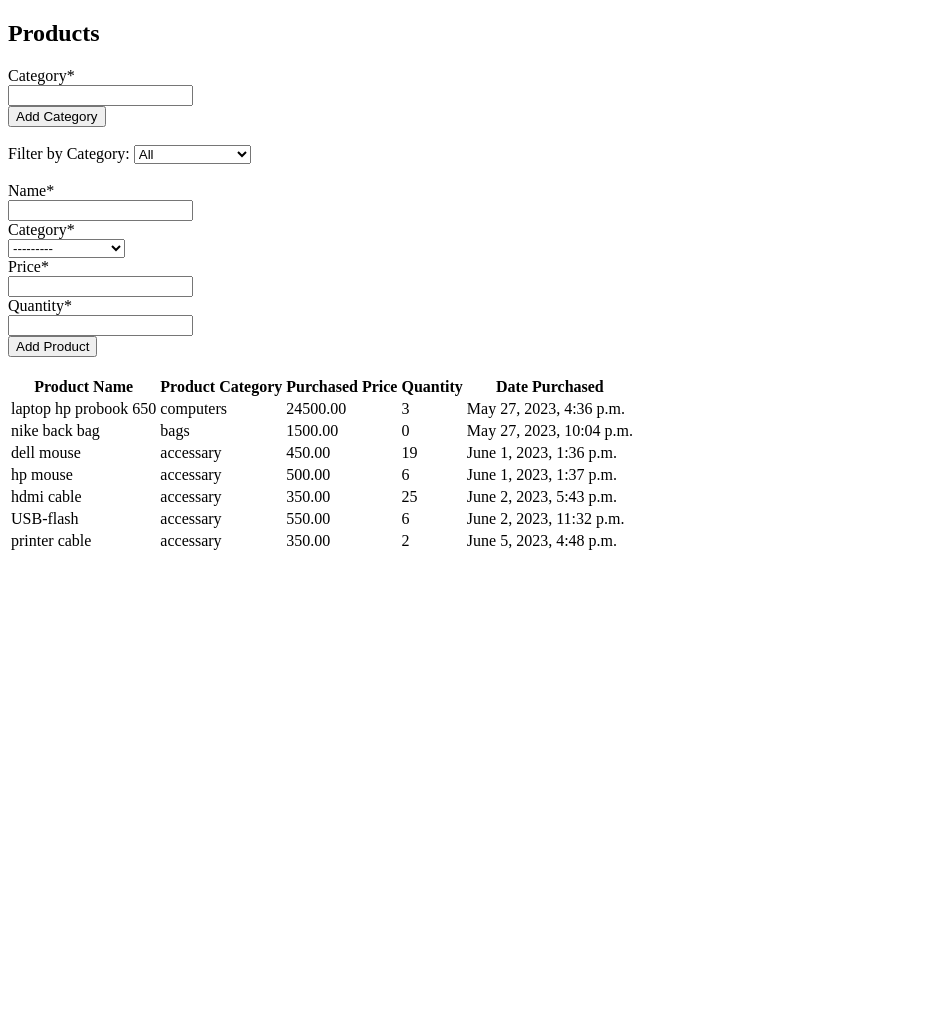
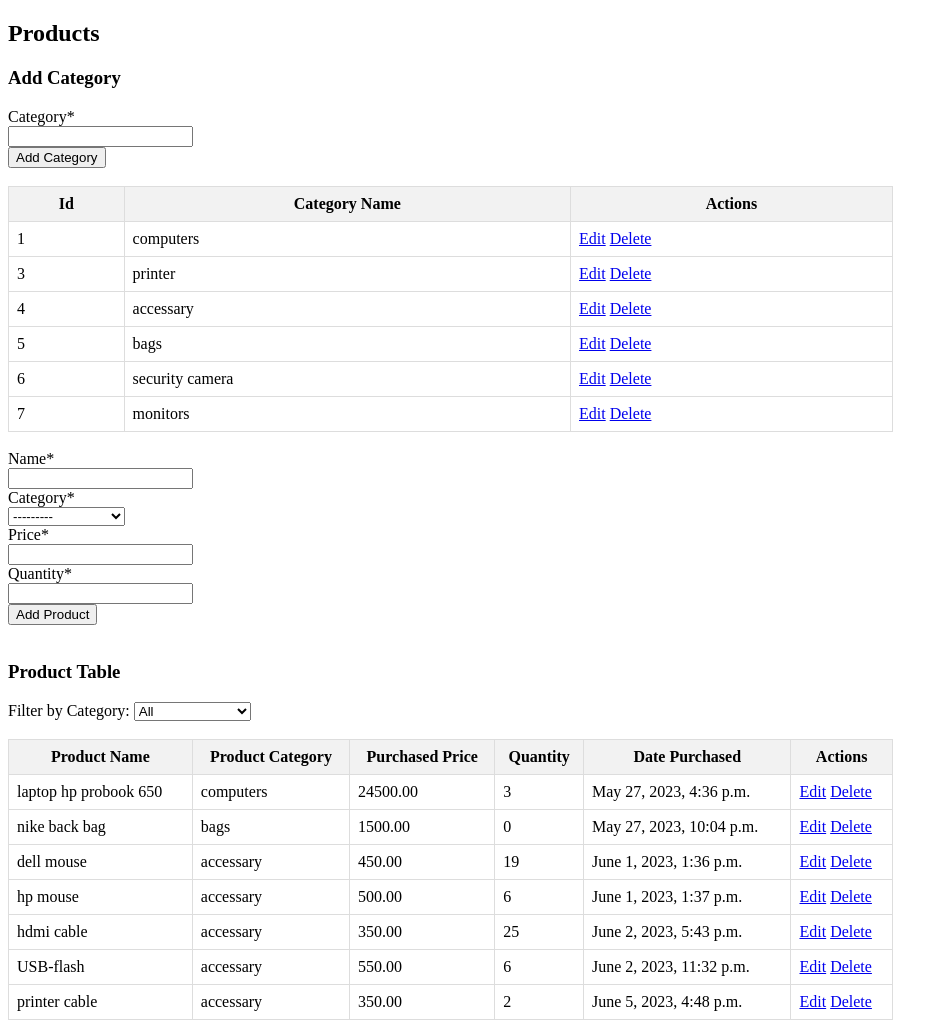
Before and after one commit to Mickykore/Web_Based_Inventory_managment, a Django app: page /product/ in a window 1280 px wide. Shown: the whole page, without its empty margins (0-948 px from the left). Before the commit the page ends 550 px from the top, so only its background shows below. Run offline with Django 4.2, Linux system fonts and the light colour scheme; a user stored in the database is signed in; data comes from the database, SQL or seed files in the repository; both versions use the stored data as it was after the commit; some libraries are stand-ins or nearby versions.

Commit message:
complete CRUD functionality

```diff
--- a/Inventory_managment/dashboard/templates/dashboard/product.html
+++ b/Inventory_managment/dashboard/templates/dashboard/product.html
@@ -1,4 +1,5 @@
 {% load crispy_forms_tags %}
+{% load static %}
 <!DOCTYPE html>
 <html lang="en">
 <head>
@@ -14,15 +15,44 @@
             form.submit();
         }
     </script>
+    <link rel="stylesheet" type="text/css" href="{% static 'dashboard/styles.css' %}">
 </head>
 <body>
     <h2>Products</h2>
+    <h3>Add Category</h3>
     <form method="POST">
         {% csrf_token %}
         {{ add_categories|crispy }}
         <button type="submit">Add Category</button>
     </form>
     <br>
+    <table>
+        <tr>
+            <th>Id</th>
+            <th>Category Name</th>
+            <th>Actions</th>
+        </tr>
+        {% for category in categories %}
+        <tr>
+            <td>{{ category.id }}</td>
+            <td>{{ category.category }}</td>
+            <td>
+                <a class="btn btn-info btn-sm mr-2"
+                    href="{% url 'dashboard-update_category' category.id %}">Edit</a>
+                <a class="btn btn-danger btn-sm ml-2"
+                    href="{% url 'dashboard-delete_category' category.id %}">Delete</a>
+            </td>
+        </tr>
+        {% endfor %}
+    </table>
+    <br>
+    <form method="POST">
+        {% csrf_token %}
+        {{ form|crispy }}
+        <button type="submit">Add Product</button>
+    </form>
+    <br>
+    <h3>Product Table</h3>
     <form id="filter-form" method="GET">
         {% csrf_token %}
         <label for="category">Filter by Category:</label>
@@ -37,12 +67,6 @@
         </select>
     </form>
     <br>
-    <form method="POST">
-        {% csrf_token %}
-        {{ form|crispy }}
-        <button type="submit">Add Product</button>
-    </form>
-    <br>
     <table>
         <tr>
             <th>Product Name</th>
@@ -50,6 +74,7 @@
             <th>Purchased Price</th>
             <th>Quantity</th>
             <th>Date Purchased</th>
+            <th>Actions</th>
         </tr>
         {% for product in products %}
         <tr>
@@ -58,6 +83,12 @@
             <td>{{ product.price }}</td>
             <td>{{ product.quantity }}</td>
             <td>{{ product.date_purchased }}</td>
+            <td>
+                <a class="btn btn-info btn-sm mr-2"
+                    href="{% url 'dashboard-update_product' product.id %}">Edit</a>
+                <a class="btn btn-danger btn-sm ml-2"
+                    href="{% url 'dashboard-delete_product' product.id %}">Delete</a>
+            </td>
         </tr>
         {% endfor %}
     </table>
--- a/Inventory_managment/dashboard/templates/dashboard/report.html
+++ b/Inventory_managment/dashboard/templates/dashboard/report.html
@@ -24,6 +24,7 @@
 </form>
 
     <h2>Daily Sales</h2>
+    <p>{{ daily_sales.0.sale_date}}</p>
     <table>
         <tr>
             <th>Product Name</th>
@@ -67,6 +68,7 @@
     </table>
     <br>
     <h2>Weekly Sales</h2>
+    <p>From {{ weekly_sales.0.sale_date}} - </p>
     <table>
         <tr>
             <th>Product Name</th>
@@ -110,6 +112,7 @@
     </table>
     <br>
     <h2>Monthly Sales</h2>
+    <p>{{ monthly_sales.0.sale_date|date:"F" }}</p>
     <table>
         <tr>
             <th>Product Name</th>
@@ -154,6 +157,7 @@
 
     <br>
     <h2>Yearly Sales</h2>
+    <p>{{ yearly_sales.0.sale_date.year}}</p>
     <table>
         <tr>
             <th>Product Name</th>
--- a/Inventory_managment/dashboard/urls.py
+++ b/Inventory_managment/dashboard/urls.py
@@ -5,5 +5,11 @@ urlpatterns = [
     path('', views.home, name='dashboard_home'),
     path('reports/', views.reports, name='dashboard-reports'),
     path('product/', views.product, name='dashboard-product'),
-    path('sales/', views.sales, name='dashboard-sales')
+    path('product/delete/<int:product_id>/', views.delete_product, name='dashboard-delete_product'),
+    path('product/update/<int:product_id>/', views.update_product, name='dashboard-update_product'),
+    path('product/delete_category/<int:category_id>/', views.delete_category, name='dashboard-delete_category'),
+    path('product/update_category/<int:category_id>/', views.update_category, name='dashboard-update_category'),
+    path('sales/', views.sales, name='dashboard-sales'),
+    path('sales/delete/<int:sale_id>/', views.delete_sales, name='dashboard-delete_sales'),
+    path('sales/update/<int:sale_id>/', views.update_sales, name='dashboard-update_sales'),
 ]
--- a/Inventory_managment/dashboard/views.py
+++ b/Inventory_managment/dashboard/views.py
@@ -5,7 +5,8 @@ from django.contrib.auth.decorators import login_required
 from .models import Product, Category, Sales
 from .form import ProductForm, CategoryForm, SalesForm
 import itertools
-from datetime import datetime
+from datetime import datetime,date
+
 @login_required(login_url='/login/')
 def home(request):
 
@@ -44,6 +45,65 @@ def product(request):
     }
     return render(request, 'dashboard/product.html', context)
 
+@login_required(login_url='/login/')
+def delete_product(request, product_id):
+    product = Product.objects.get(id=product_id)
+
+    if request.method == 'POST':
+        product.delete()
+        return redirect('dashboard-product')
+
+    context = {
+        'product': product,
+    }
+    return render(request, 'dashboard/delete_product.html', context)
+
+@login_required(login_url='/login/')
+def update_product(request, product_id):
+    product = Product.objects.get(id=product_id)
+
+    if request.method == 'POST':
+        form = ProductForm(request.POST, instance=product)
+        if form.is_valid():
+            form.save()
+            return redirect('dashboard-product')
+    else:
+        form = ProductForm(instance=product)
+
+    context = {
+        'product': product,
+        'form': form,
+    }
+    return render(request, 'dashboard/update_product.html', context)
+@login_required(login_url='/login/')
+def delete_category(request, category_id):
+    categories =Category.objects.get(id=category_id)
+    if request.method == 'POST':
+        categories.delete()
+        return redirect('dashboard-product')
+
+    context = {
+        'categories': categories,
+    }
+    return render(request, 'dashboard/delete_category.html', context)
+
+@login_required(login_url='/login/')
+def update_category(request, category_id):
+    categories = Category.objects.get(id=category_id)
+
+    if request.method == 'POST':
+        form = CategoryForm(request.POST, instance=categories)
+        if form.is_valid():
+            form.save()
+            return redirect('dashboard-product')
+    else:
+        form = CategoryForm(instance=categories)
+
+    context = {
+        'categories': categories,
+        'form': form,
+    }
+    return render(request, 'dashboard/update_category.html', context)
 
 # @login_required(login_url='/login/')
 # def report(request):
@@ -154,6 +214,7 @@ def reports(request):
             'purchased_price': sale.product_name.price,
             'sale_price': sale.sale_price,
             'quantity': sale.sale_quantity,
+            'sale_date': sale.sale_date,
         }
         sale_data['profit'] = sale_data['sale_price'] - sale_data['purchased_price']
         sale_data['total_daily_sale_amount'] = sale_data['sale_price'] * sale_data['quantity']
@@ -170,6 +231,7 @@ def reports(request):
             'purchased_price': sale.product_name.price,
             'sale_price': sale.sale_price,
             'quantity': sale.sale_quantity,
+            'sale_date': sale.sale_date,
         }
         sale_data['profit'] = sale_data['sale_price'] - sale_data['purchased_price']
         sale_data['total_weekly_sale_amount'] = sale_data['sale_price'] * sale_data['quantity']
@@ -186,6 +248,7 @@ def reports(request):
             'purchased_price': sale.product_name.price,
             'sale_price': sale.sale_price,
             'quantity': sale.sale_quantity,
+            'sale_date': sale.sale_date,
         }
         sale_data['profit'] = sale_data['sale_price'] - sale_data['purchased_price']
         sale_data['total_monthly_sale_amount'] = sale_data['sale_price'] * sale_data['quantity']
@@ -202,6 +265,7 @@ def reports(request):
             'purchased_price': sale.product_name.price,
             'sale_price': sale.sale_price,
             'quantity': sale.sale_quantity,
+            'sale_date': sale.sale_date,
         }
         sale_data['profit'] = sale_data['sale_price'] - sale_data['purchased_price']
         sale_data['total_yearly_sale_amount'] = sale_data['sale_price'] * sale_data['quantity']
@@ -253,6 +317,8 @@ def sales(request):
             'purchased_price': sale.product_name.price,
             'sale_price': sale.sale_price,
             'quantity': sale.sale_quantity,
+            'sale_date': sale.sale_date,
+            'id': sale.id,
         }
         sale_data['profit'] = sale_data['sale_price'] - sale_data['purchased_price']
         sale_data['total_sale'] = sale_data['sale_price'] * sale_data['quantity']
@@ -261,6 +327,14 @@ def sales(request):
 
         total_profit += sale_data['total_profit']
         total_sale_amount += sale_data['total_sale']  # Increment the total sales amount
+
+
+
+        # today = date.today()
+        # sales_today = sales.values('id', 'sale_date')
+
+        # combined_sales = zip(list(sales_today),  daily_sales_data)
+
 
 
     if request.method == 'POST':
@@ -273,10 +347,41 @@ def sales(request):
     context = {
         'sales': sales,
         'sales_form':sales_form,
-        'daily_sales': daily_sales_data,
+        'daily_sales':  daily_sales_data,
         'total_daily_sales': total_daily_sales,
         'total_profit': total_profit,
         'total_sale_amount': total_sale_amount,
         'sale_date': sale_date,
     }
     return render(request, 'dashboard/sales.html', context)
+
+@login_required(login_url='/login/')
+def delete_sales(request, sale_id):
+    sale = Sales.objects.get(id=sale_id)
+
+    if request.method == 'POST':
+        sale.delete()
+        return redirect('dashboard-sales')
+
+    context = {
+        'sale': sale,
+    }
+    return render(request, 'dashboard/delete_sales.html', context)
+
+@login_required(login_url='/login/')
+def update_sales(request, sale_id):
+    sale = Sales.objects.get(id=sale_id)
+
+    if request.method == 'POST':
+        form = SalesForm(request.POST, instance=sale)
+        if form.is_valid():
+            form.save()
+            return redirect('dashboard-sales')
+    else:
+        form = SalesForm(instance=sale)
+
+    context = {
+        'sale': sale,
+        'form': form,
+    }
+    return render(request, 'dashboard/update_sales.html', context)
```
Also changed, not shown: Inventory_managment/dashboard/templates/dashboard/delete_category.html (added, +22 -0 lines), Inventory_managment/dashboard/templates/dashboard/delete_product.html (added, +22 -0 lines), Inventory_managment/dashboard/templates/dashboard/delete_sales.html (added, +22 -0 lines), Inventory_managment/dashboard/templates/dashboard/sales.html (+8 -8 lines), Inventory_managment/dashboard/templates/dashboard/update_category.html (added, +23 -0 lines), Inventory_managment/dashboard/templates/dashboard/update_product.html (added, +23 -0 lines), Inventory_managment/dashboard/templates/dashboard/update_sales.html (added, +23 -0 lines), Inventory_managment/users/models.py (+11 -3 lines), Inventory_managment/db.sqlite3, Inventory_managment/media/profile_pics/JPG_140321c-PhotoRoom.png-PhotoRoom_7XAZSiI.png (added), Inventory_managment/media/profile_pics/dvphoto1.jpg.
